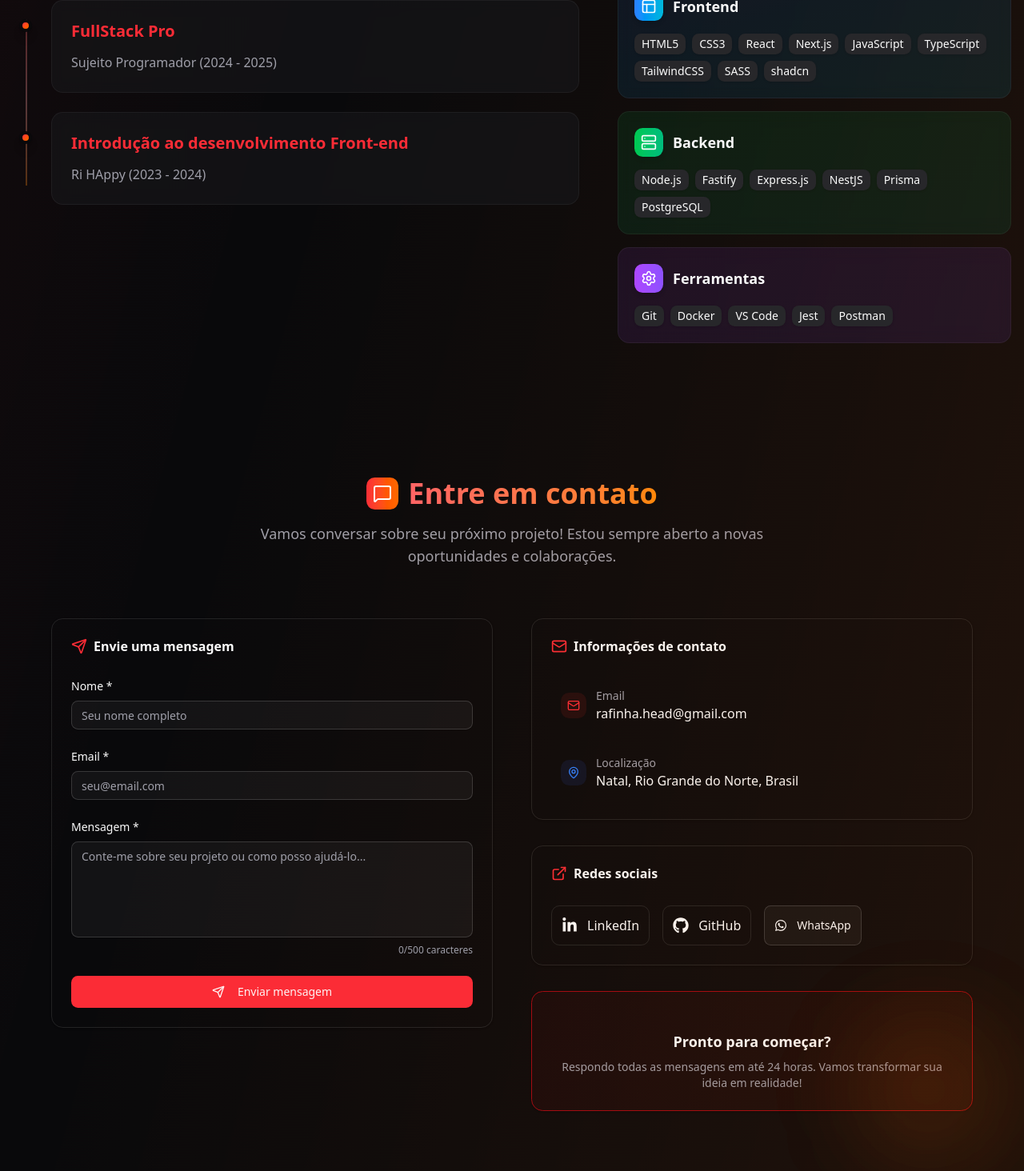
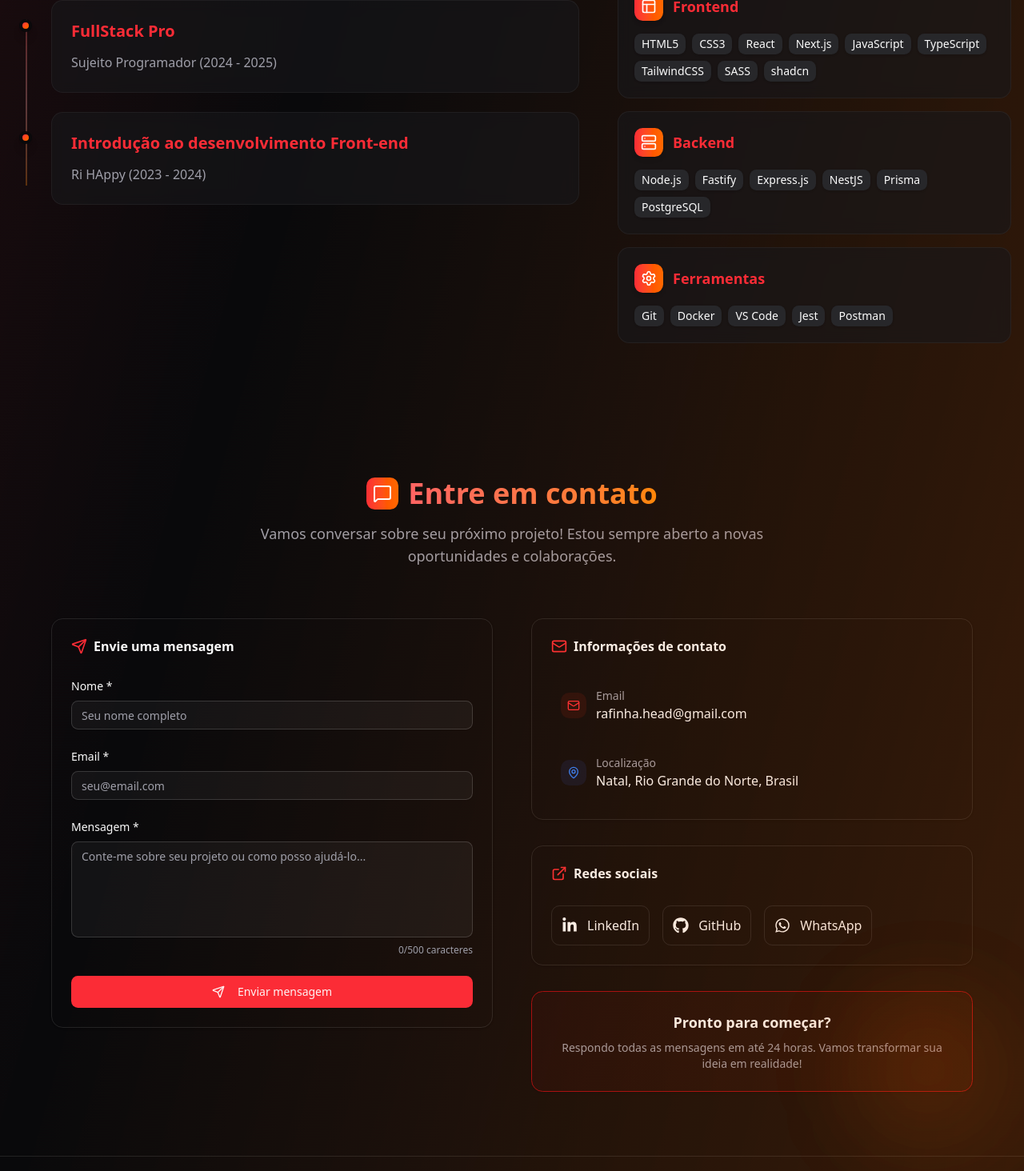
Before and after one commit to ThalysonRibeiro/my-portfolio-fullstack, a Next.js app: page / in a window 1280 px wide. Shown: the part 3160-4624 px from the top of the page at 80% size. Built offline with nearby package versions, Linux system fonts and the light colour scheme.

Commit message:
style: chenged colors and fix icons for default    - backgroun    - section projects    - section about    - section contact

```diff
--- a/src/app/page.tsx
+++ b/src/app/page.tsx
@@ -9,10 +9,10 @@ export default function Home() {
   return (
     <main className="relative overflow-hidden">
       <NavigationHeader />
-      <div className="absolute inset-0 bg-gradient-to-br from-red-500/5 via-transparent to-orange-500/5 pointer-events-none" />
+      <div className="absolute inset-0 bg-gradient-to-br from-red-500/10 via-transparent to-orange-500/10 pointer-events-none" />
       <div className="absolute top-20 left-10 w-32 h-32 bg-red-500/10 rounded-full blur-3xl" />
       <div className="absolute bottom-20 right-10 w-40 h-40 bg-orange-500/10 rounded-full blur-3xl" />
-      <div className="absolute inset-0 bg-gradient-to-br from-red-500/5 via-transparent to-orange-500/5 pointer-events-none" />
+      <div className="absolute inset-0 bg-gradient-to-br from-red-500/10 via-transparent to-orange-500/10 pointer-events-none" />
       <div className="absolute top-20 left-10 w-32 h-32 bg-red-500/10 rounded-full blur-3xl" />
       <div className="absolute bottom-20 right-10 w-40 h-40 bg-orange-500/10 rounded-full blur-3xl" />
       <div className="space-y-6 mb-4">
--- a/src/components/about.tsx
+++ b/src/components/about.tsx
@@ -236,22 +236,22 @@ const SkillsCompactSection = memo(() => {
       title: 'Frontend',
       icon: Layout,
       skills: ['HTML5', 'CSS3', 'React', 'Next.js', 'JavaScript', 'TypeScript', 'TailwindCSS', 'SASS', 'shadcn'],
-      color: 'from-blue-500 to-cyan-500',
-      bgColor: 'from-blue-500/10 to-cyan-500/10'
+      color: 'bg-gradient-to-r from-red-500 to-orange-500',
+      bgColor: 'bg-card/60'
     },
     {
       title: 'Backend',
       icon: Server,
       skills: ['Node.js', 'Fastify', 'Express.js', 'NestJS', 'Prisma', 'PostgreSQL'],
-      color: 'from-green-500 to-emerald-500',
-      bgColor: 'from-green-500/10 to-emerald-500/10'
+      color: 'bg-gradient-to-r from-red-500 to-orange-500',
+      bgColor: 'bg-card/60'
     },
     {
       title: 'Ferramentas',
       icon: Settings,
       skills: ['Git', 'Docker', 'VS Code', 'Jest', 'Postman'],
-      color: 'from-purple-500 to-violet-500',
-      bgColor: 'from-purple-500/10 to-violet-500/10'
+      color: 'bg-gradient-to-r from-red-500 to-orange-500',
+      bgColor: 'bg-card/60'
     }
   ];
 
@@ -290,7 +290,7 @@ const SkillsCompactSection = memo(() => {
                   <div className={`p-2 bg-gradient-to-r ${category.color} rounded-lg shadow-md group-hover:scale-110 transition-transform duration-200`}>
                     <Icon className="w-5 h-5 text-white" aria-hidden="true" />
                   </div>
-                  <h4 className="font-bold text-lg text-foreground group-hover:text-red-500 transition-colors duration-300">
+                  <h4 className="font-bold text-lg text-red-500 transition-colors duration-300">
                     {category.title}
                   </h4>
                 </div>
--- a/src/components/contact.tsx
+++ b/src/components/contact.tsx
@@ -403,14 +403,13 @@ const ContactInfo = memo(({
 
           <Dialog open={isWhatsAppOpen} onOpenChange={setIsWhatsAppOpen}>
             <DialogTrigger asChild>
-              <Button
-                variant="outline"
-                className="flex items-center gap-3 p-6 hover:text-green-500 hover:border-green-500 transition-all duration-200 hover:scale-105 group"
+              <button
+                className="flex items-center gap-3 p-3 rounded-lg border hover:text-green-500 hover:border-green-500 transition-all duration-200 hover:scale-105 group cursor-pointer"
                 aria-label="Abrir conversa no WhatsApp"
               >
                 <IoLogoWhatsapp className="w-5 h-5 group-hover:scale-110 transition-transform" />
                 <span className="font-medium">WhatsApp</span>
-              </Button>
+              </button>
             </DialogTrigger>
 
             <DialogContent className="sm:max-w-md">
@@ -463,7 +462,7 @@ const ContactInfo = memo(({
     </Card>
 
     <Card className="bg-gradient-to-r from-red-50 to-orange-50 dark:from-red-950/20 dark:to-orange-950/20 border-red-200 dark:border-red-800">
-      <CardContent className="pt-6">
+      <CardContent>
         <div className="text-center">
           <h3 className="font-bold text-lg mb-2">Pronto para começar?</h3>
           <p className="text-muted-foreground text-sm">
--- a/src/components/projects.tsx
+++ b/src/components/projects.tsx
@@ -139,7 +139,7 @@ const ProjectCard = memo(({ project }: ProjectCardProps) => {
       variants={ANIMATION_CONFIG.item}
       className="h-full group"
       role="article"
-      whileHover={{ scale: 1.05 }}
+      whileHover={{ transform: "translateY(-5px)" }}
       transition={{ type: "spring", damping: 15 }}
       aria-labelledby={`project-title-${project.id}`}
     >
```
